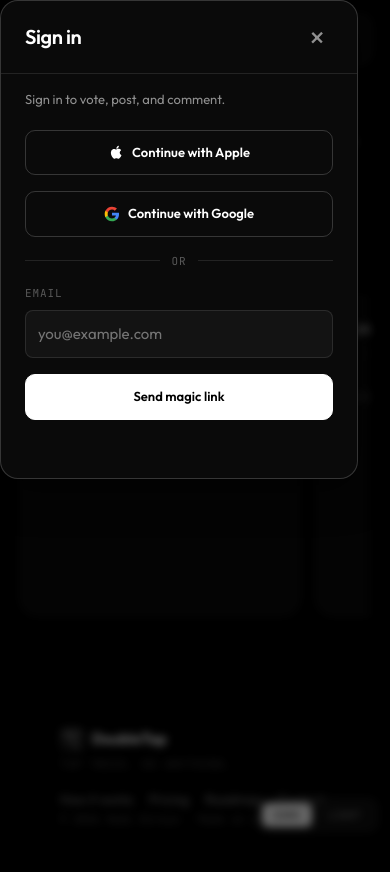
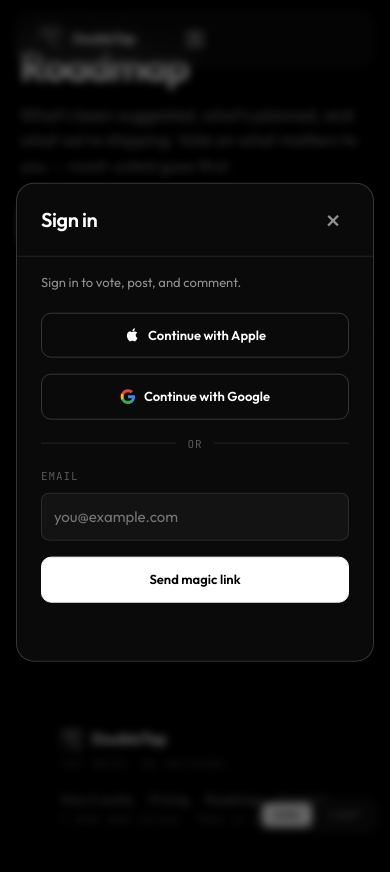
Before and after one commit to HadiDireya/DoubleTap-website, a plain HTML site: page frontend/roadmap.html in a window 390 px wide. Both pictures are taken after a click on the button "Suggest a feature". Drawn offline with Linux system fonts and the light colour scheme; no server answers.

Commit message:
Center roadmap dialogs and switch board to Trello-style columns
Dialogs now use position:fixed + transform centering so they appear in
the viewport center (the prior auto-margin layout drifted to top-left
when a width was set). Board switches from stretched 5-equal-fr grid
to flex with fixed 300px columns and horizontal scroll, matching the
Trello/kanban shape.

```diff
--- a/frontend/css/style.css
+++ b/frontend/css/style.css
@@ -3090,15 +3090,20 @@ body.light {
   color: var(--color-text);
 }
 
-/* Board */
+/* Board — Trello-style: fixed-width columns with horizontal scroll */
 .roadmap-board {
-  display: grid;
-  grid-template-columns: repeat(5, minmax(0, 1fr));
+  display: flex;
   gap: var(--space-4);
-  align-items: start;
+  align-items: flex-start;
+  overflow-x: auto;
+  overflow-y: visible;
+  padding-block-end: var(--space-4);
+  scrollbar-width: thin;
+  scroll-snap-type: x proximity;
 }
 
 .roadmap-column {
+  flex: 0 0 300px;
   background: var(--color-surface);
   border: var(--border-width) solid var(--color-line);
   border-radius: var(--radius-2xl);
@@ -3107,6 +3112,7 @@ body.light {
   display: flex;
   flex-direction: column;
   gap: var(--space-4);
+  scroll-snap-align: start;
 }
 
 .roadmap-column-head {
@@ -3332,15 +3338,21 @@ body.light {
   cursor: pointer;
 }
 
-/* Dialog */
+/* Dialog — explicitly centered via transform (overrides default auto-margin) */
 .roadmap-dialog {
+  position: fixed;
+  inset: 50% auto auto 50%;
+  transform: translate(-50%, -50%);
+  margin: 0;
   border: var(--border-width) solid var(--color-line-strong);
   border-radius: var(--radius-2xl);
   background: var(--color-bg-elevated);
   color: var(--color-text);
   padding: 0;
   max-width: 480px;
-  width: calc(100% - var(--space-8));
+  width: calc(100vw - var(--space-8));
+  max-height: calc(100vh - var(--space-8));
+  overflow: auto;
   box-shadow: var(--shadow-hud);
 }
 
@@ -3576,15 +3588,6 @@ body.light {
   letter-spacing: var(--letter-spacing-wide);
 }
 
-@media (max-width: 1100px) {
-  .roadmap-board {
-    grid-template-columns: repeat(5, minmax(280px, 1fr));
-    overflow-x: auto;
-    padding-block-end: var(--space-4);
-    scrollbar-width: thin;
-  }
-}
-
 @media (max-width: 720px) {
   .roadmap-page {
     padding-block: var(--space-12) var(--space-12);
@@ -3599,6 +3602,9 @@ body.light {
   }
   .roadmap-title {
     font-size: var(--font-size-2xl);
+  }
+  .roadmap-column {
+    flex: 0 0 280px;
   }
 }
 
```
